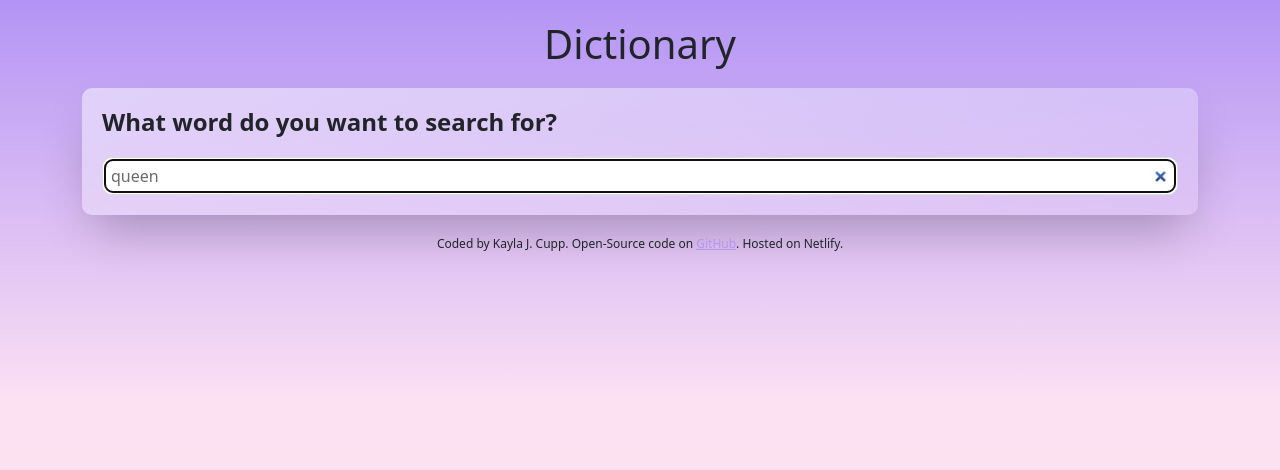
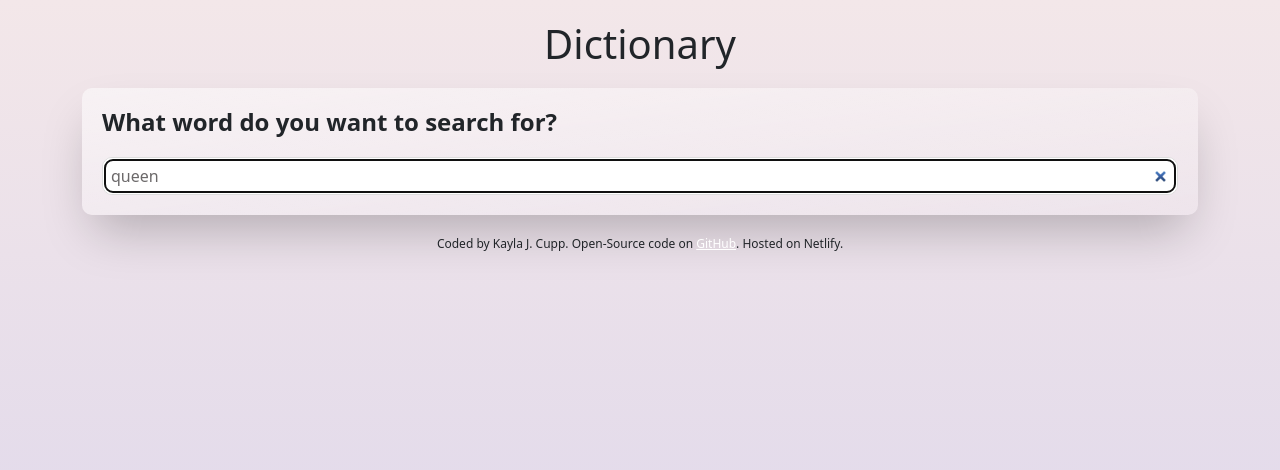
Before and after one commit to KaylaJo/dictionary-project, a React (Create React App) app: page / in a window 1280 px wide. Shown: the top 470 px of the page. Built offline with nearby package versions, Linux system fonts and the light colour scheme; no server answers.

Commit message:
updated background color

```diff
--- a/src/App.css
+++ b/src/App.css
@@ -1,12 +1,13 @@
 body {
-  background: linear-gradient(#b394f5, #fce0f3, #ffebe6);
+  background: linear-gradient(to top, #dad4ec 0%, #dad4ec 1%, #f3e7e9 100%);
   max-width: 100%;
   background-attachment: fixed;
 }
 
 a {
-  color: #b394f5;
+  color: #ffffff;
 }
+
 .App-header {
   text-align: center;
   margin: 20px 0;
--- a/src/Phonetic.css
+++ b/src/Phonetic.css
@@ -3,7 +3,7 @@
 }
 
 .Phonetic a {
-  border: 1.5px solid #b394f5;
+  border: 1.5px solid #fff;
   text-decoration: none;
   padding: 8px 15px;
   border-radius: 20px;
@@ -14,7 +14,7 @@
 }
 
 .Phonetic a:hover {
-  background: #b394f5;
+  background: #dbd4ea;
   color: white;
 }
 
```
